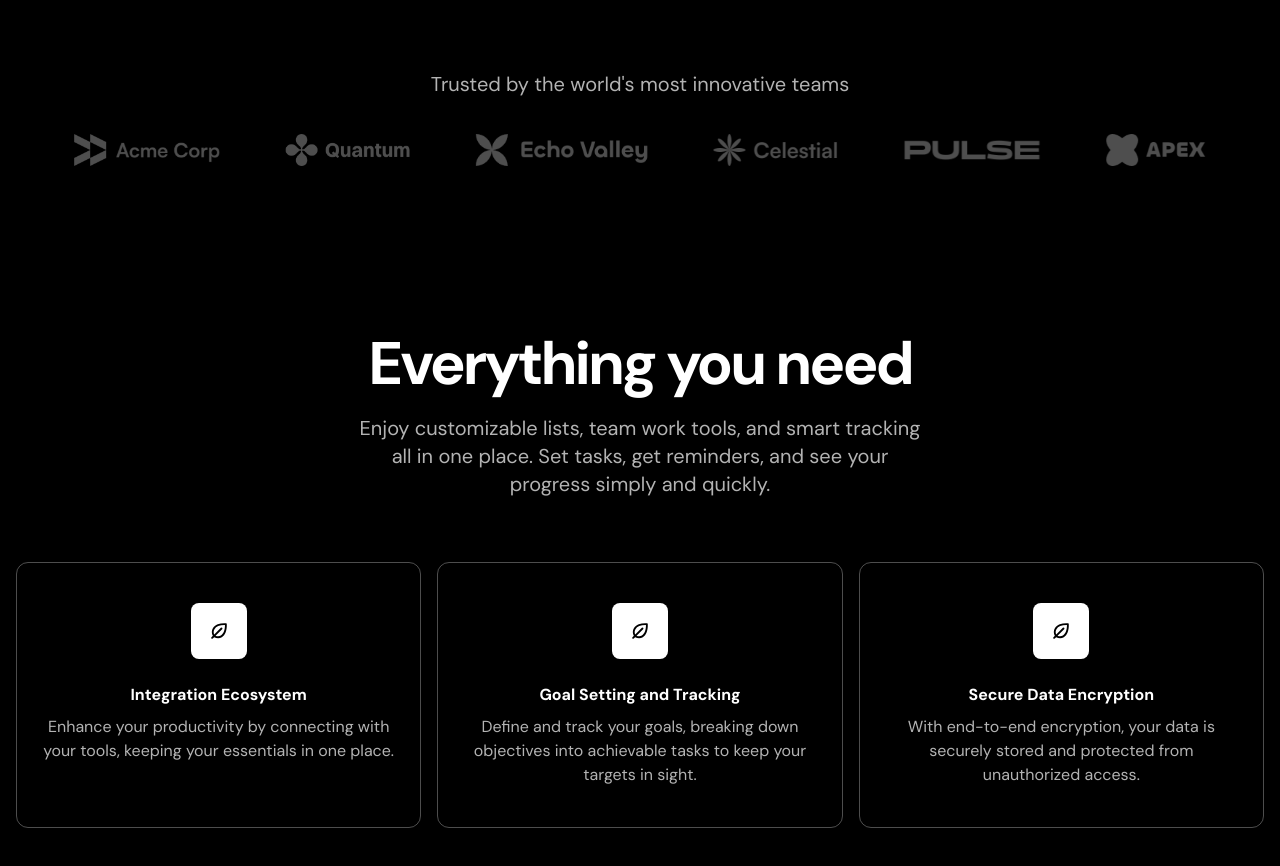
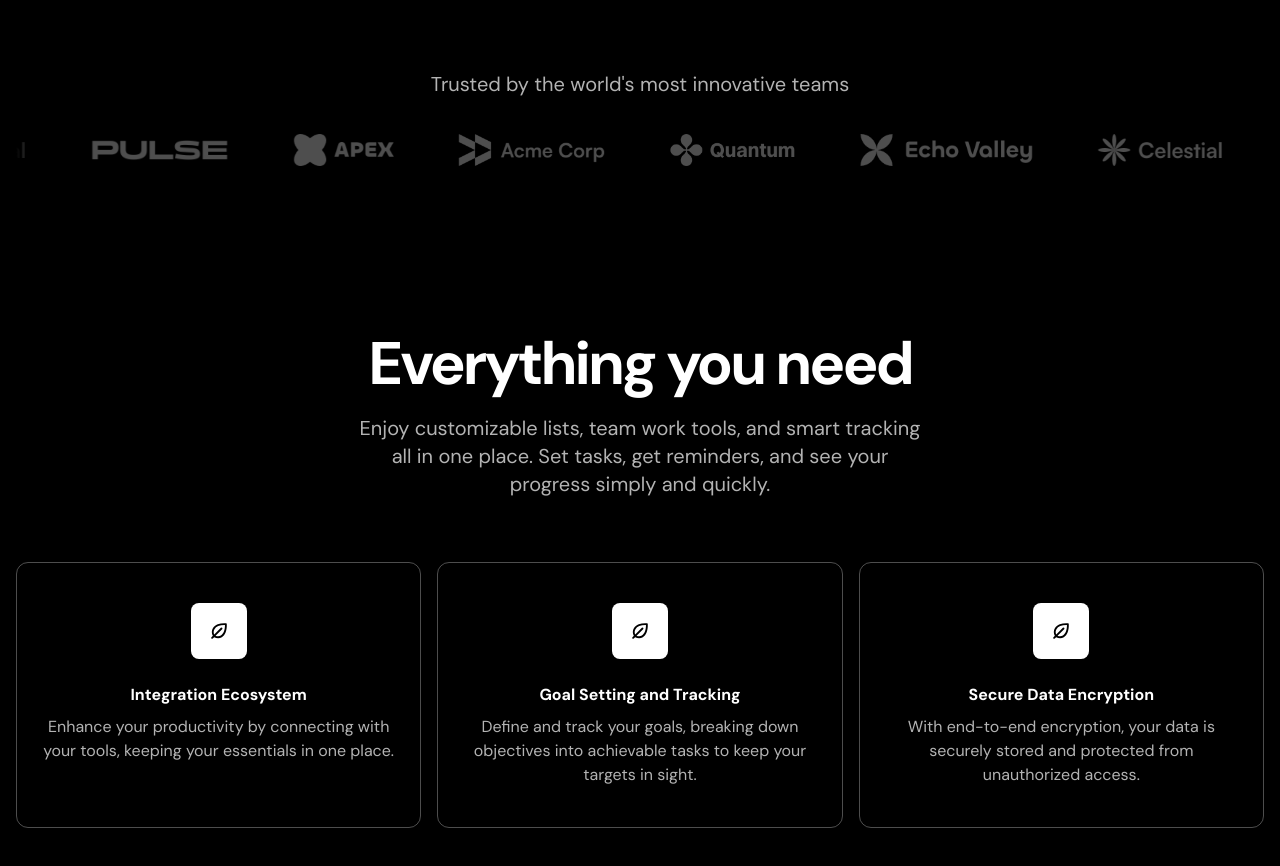
Before and after one commit to nicobastien/dark-landing, a Next.js app: page / in a window 1280 px wide. Shown: the part 840-1706 px from the top of the page. Built offline with nearby package versions, Linux system fonts and the light colour scheme.

Commit message:
Logos animation

```diff
--- a/src/components/LogoTicker.tsx
+++ b/src/components/LogoTicker.tsx
@@ -6,6 +6,7 @@
 import pulseLogo from "../assets/images/pulse.png";
 import apexLogo from "../assets/images/apex.png";
 import Image from "next/image";
+import { motion } from "framer-motion";
 
 const images = [
   { key: 1, src: acmeLogo, alt: "Acme Logo" },
@@ -24,10 +25,15 @@
           Trusted by the world's most innovative teams
         </h2>
         <div
-          className="overflow-hidden mt-9 before:content-[''] after:content-[''] before:absolute after:absolute
+          className="flex overflow-hidden mt-9 before:content-[''] before:z-10 after:content-[''] before:absolute after:absolute
         before:h-full after:h-full before:w-5 after:w-5 relative after:right-0 before:left-0 before:top-0 after:top-0 before:bg-[linear-gradient(to_right,#000,rgb(0,0,0,0))] after:bg-[linear-gradient(to_left,#000,rgb(0,0,0,0))]"
         >
-          <div className="flex items-center justify-center gap-16">
+          <motion.div
+            initial={{ translate: 0 }}
+            animate={{ translateX: "-50%" }}
+            transition={{ duration: 10, ease: "linear", repeat: Infinity }}
+            className="flex gap-16 flex-none pr-16"
+          >
             {images.map(({ key, src, alt }) => (
               <Image
                 className="flex-none h-8 w-auto"
@@ -36,7 +42,15 @@
                 alt={alt}
               />
             ))}
-          </div>
+            {images.map(({ key, src, alt }) => (
+              <Image
+                className="flex-none h-8 w-auto"
+                key={key}
+                src={src}
+                alt={alt}
+              />
+            ))}
+          </motion.div>
         </div>
       </div>
     </div>
```
